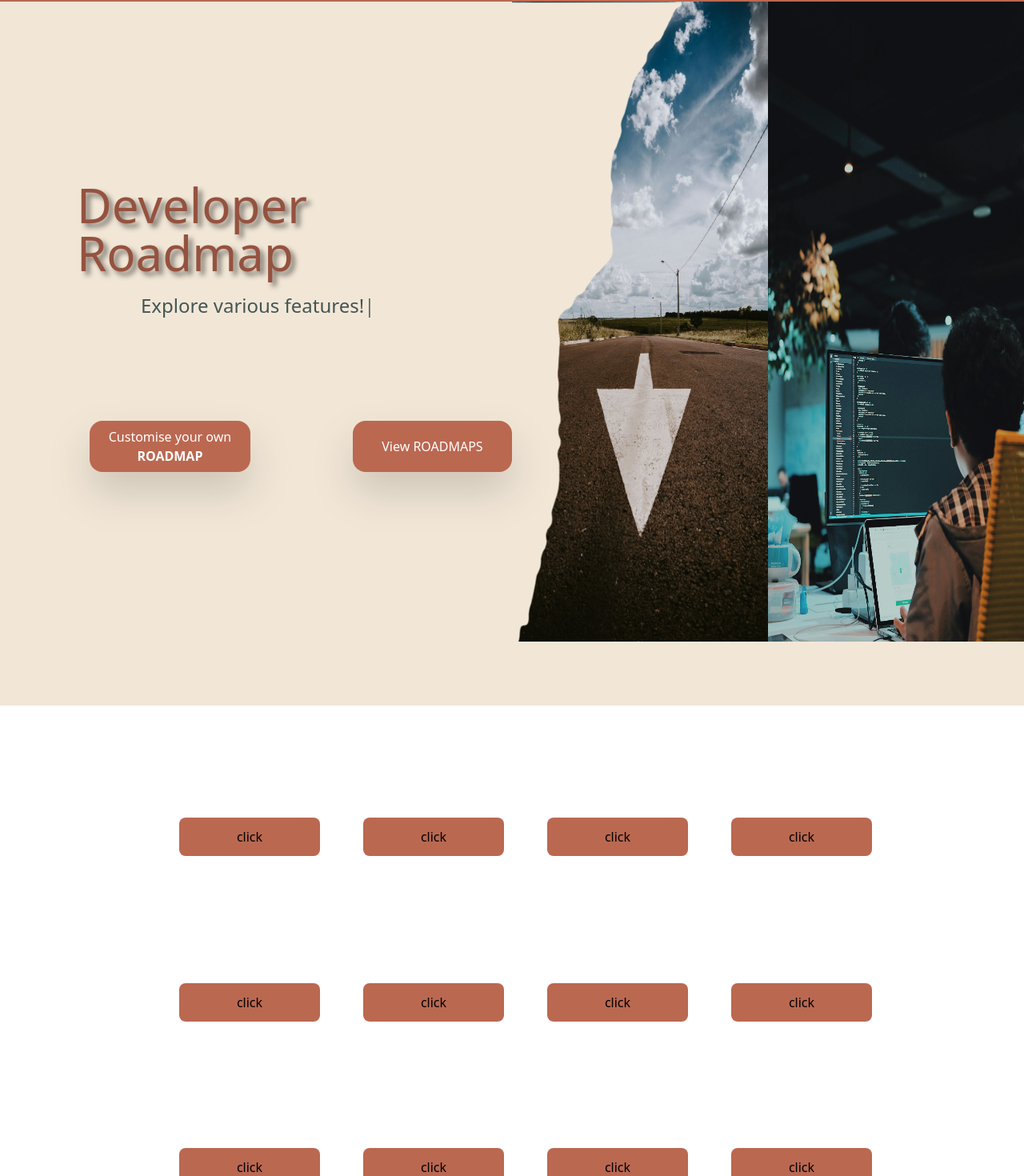
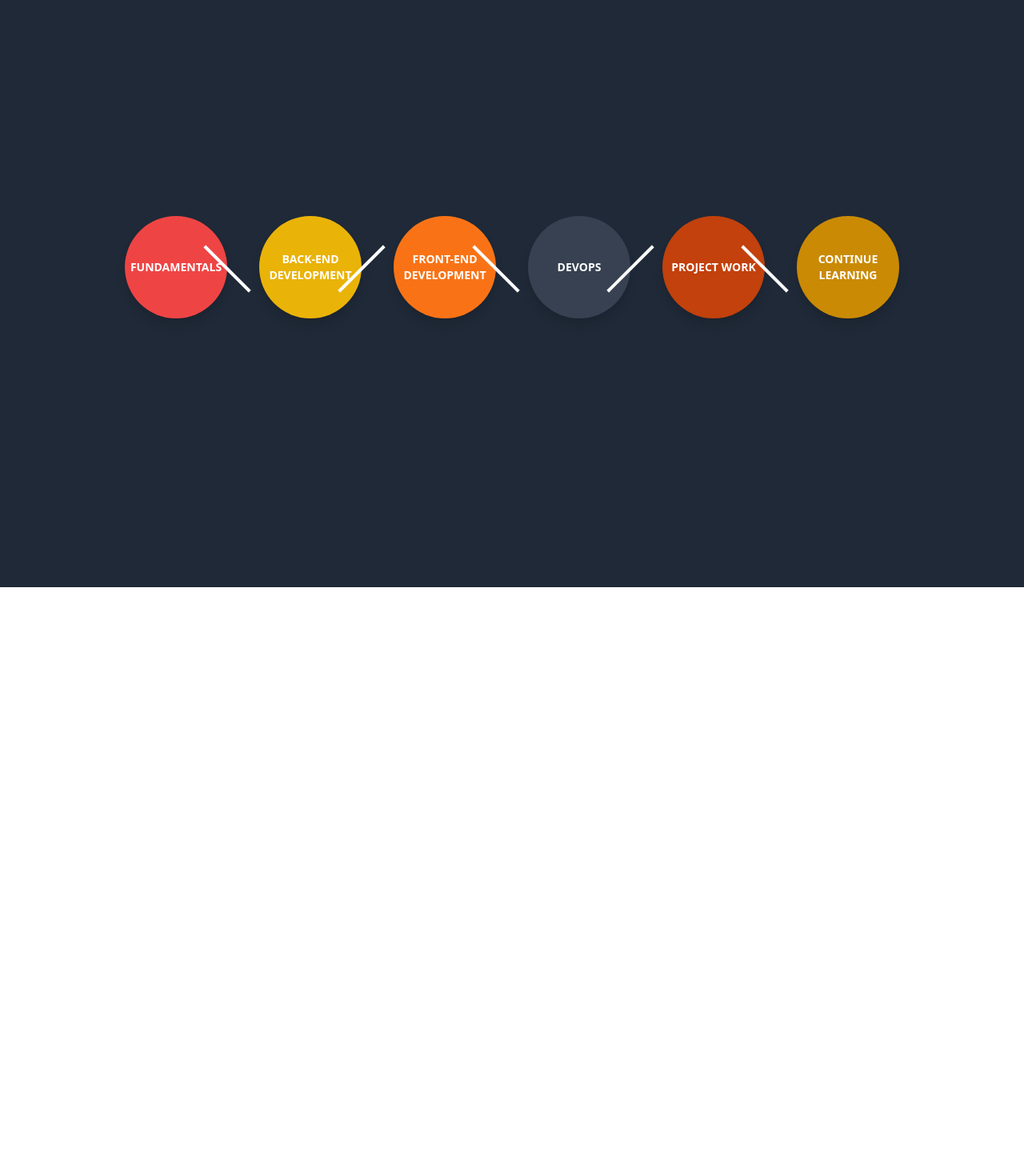
Before and after one commit to mehakSharma2/Zenith, a React (Create React App) app in the folder my-app/: page / in a window 1280 px wide. Shown: the part 66-1536 px from the top of the page at 80% size. After the commit the page ends 800 px from the top, so only its background shows below. Built offline with nearby package versions, Linux system fonts and the light colour scheme.

Commit message:
make changes

```diff
--- a/my-app/src/App.js
+++ b/my-app/src/App.js
@@ -1,12 +1,13 @@
 import './App.css';
-import Main from './components/Main';
-import Form from './components/Form';
-import Login from './components/Login';
-import {
-  BrowserRouter as Router,
-  Route,
-  Routes
-} from "react-router-dom";
+import Roadmap from './components/Roadmap';
+// import Main from './components/Main';
+// import Form from './components/Form';
+// import Login from './components/Login';
+// import {
+//   BrowserRouter as Router,
+//   Route,
+//   Routes
+// } from "react-router-dom";
 
 
 
@@ -14,7 +15,7 @@ function App() {
 
   return (
     <>
-     <Router>
+     {/* <Router>
 
     <Routes>
      <Route  path="/" element={<Main/>} />
@@ -22,7 +23,9 @@ function App() {
      <Route  path="/login" element={<Login/>} />
         </Routes>
 
-     </Router>
+     </Router> */}
+
+     <Roadmap/>
 
 
     </>
--- a/my-app/src/components/Login.js
+++ b/my-app/src/components/Login.js
@@ -168,9 +168,9 @@ const App = () => {
 
         <div style={styles.registerText}>
           {showFirst ? (
-            <>Don't have an account yet? <a href="/" style={styles.link} onClick={() => setShowFirst(false)}>Register for free</a></>
+            <>Don't have an account yet? <a href="#" style={styles.link} onClick={() => setShowFirst(false)}>Register for free</a></>
           ) : (
-            <>Already have an account? <a href="/" style={styles.link} onClick={() => setShowFirst(true)}>Sign in</a></>
+            <>Already have an account? <a href="#" style={styles.link} onClick={() => setShowFirst(true)}>Sign in</a></>
           )}
         </div>
       </div>
--- a/my-app/src/components/Main.js
+++ b/my-app/src/components/Main.js
@@ -1,6 +1,7 @@
 import React from 'react'
 import img1 from './img1.png'
 import img2 from './img2.jpg'
+import bgImg from './bgImg.jpeg'
 import {Link} from 'react-router-dom';
 import { useNavigate } from "react-router-dom";
 import { useEffect, useRef } from 'react';
@@ -43,7 +44,7 @@ export default function Main(props){
 
   return (
     <>
-    <nav className="bg-[#bb6851] text-white">
+    <nav className="bg-blue-400 text-white">
   <div className="max-w-screen-xl flex flex-wrap items-center justify-between mx-auto p-4">
       <span className="self-center text-3xl font-semibold whitespace-nowrap text-shadow-lg dark:text-white">Zenith</span>
       <Link to='/login' className='hover:text-shadow-lg '>Login/SignUp</Link>
@@ -71,79 +72,79 @@ export default function Main(props){
 
     </div>
 
-    <div className="mt-20 w-screen h-screen flex justify-center bg-white ">
-        <div className='mt-[100px] w-[85%] p-10 pl-32 flex flex-wrap justify-between '>
+    <div className="mt-20 w-screen h-screen flex justify-center bg-white  "style={{ backgroundImage: `url(${bgImg})`, backgroundSize: 'cover', backgroundPosition: 'center',  }}>
+        <div className='mt-[100px] w-[85%] p-10 pl-32 flex flex-wrap justify-between text-white opacity-100  '>
 
-        <div className='w-1/4'>
+        <div className='w-1/4 drop-shadow-lg'>
+        <button className='bg-[#c3b298] w-44 h-12 rounded-lg '>
+             Frontend developer
+        </button>
+        </div>
+
+        <div className='w-1/4 drop-shadow-lg'>
         <button className='bg-[#bb6851] w-44 h-12 rounded-lg '>
              click
         </button>
         </div>
 
-        <div className='w-1/4'>
+        <div className='w-1/4 drop-shadow-lg'>
+        <button className='bg-blue-400 w-44 h-12 rounded-lg '>
+             click
+        </button>
+        </div>
+
+        <div className='w-1/4 drop-shadow-lg'>
         <button className='bg-[#bb6851] w-44 h-12 rounded-lg '>
              click
         </button>
         </div>
 
-        <div className='w-1/4'>
+        <div className='w-1/4 drop-shadow-lg'>
         <button className='bg-[#bb6851] w-44 h-12 rounded-lg '>
              click
         </button>
         </div>
 
-        <div className='w-1/4'>
-        <button className='bg-[#bb6851] w-44 h-12 rounded-lg '>
-             click
-        </button>
-        </div>
-
-        <div className='w-1/4'>
-        <button className='bg-[#bb6851] w-44 h-12 rounded-lg '>
-             click
-        </button>
-        </div>
-
-        <div className='w-1/4'>
+        <div className='w-1/4 drop-shadow-lg'>
         <button className='bg-[#bb6851] w-44 h-12 rounded-lg '>
              click
         </button>
         </div>
 
 
-        <div className='w-1/4'>
+        <div className='w-1/4 drop-shadow-lg'>
         <button className='bg-[#bb6851] w-44 h-12 rounded-lg '>
              click
         </button>
         </div>
 
 
-        <div className='w-1/4'>
+        <div className='w-1/4 drop-shadow-lg'>
         <button className='bg-[#bb6851] w-44 h-12 rounded-lg '>
              click
         </button>
         </div>
 
 
-        <div className='w-1/4'>
+        <div className='w-1/4 drop-shadow-lg'>
         <button className='bg-[#bb6851] w-44 h-12 rounded-lg '>
              click
         </button>
         </div>
 
-        <div className='w-1/4'>
+        <div className='w-1/4 drop-shadow-lg'>
         <button className='bg-[#bb6851] w-44 h-12 rounded-lg '>
              click
         </button>
         </div>
 
-        <div className='w-1/4'>
+        <div className='w-1/4 drop-shadow-lg'>
         <button className='bg-[#bb6851] w-44 h-12 rounded-lg '>
              click
         </button>
         </div>
 
-        <div className='w-1/4'>
+        <div className='w-1/4 drop-shadow-lg'>
         <button className='bg-[#bb6851] w-44 h-12 rounded-lg '>
              click
         </button>
--- /dev/null
+++ b/my-app/src/components/Roadmap.js
@@ -0,0 +1,39 @@
+import React from 'react';
+
+const circles = [
+  { text: 'FUNDAMENTALS', color: 'bg-red-500' },
+  { text: 'BACK-END DEVELOPMENT', color: 'bg-yellow-500' },
+  { text: 'FRONT-END DEVELOPMENT', color: 'bg-orange-500' },
+  { text: 'DEVOPS', color: 'bg-gray-700' },
+  { text: 'PROJECT WORK', color: 'bg-orange-700' },
+  { text: 'CONTINUE LEARNING', color: 'bg-yellow-600' },
+];
+
+const Roadmap = () => (
+  <div className="flex justify-center items-center min-h-screen bg-gray-800">
+    <div className="flex flex-wrap justify-center gap-10">
+      {circles.map((circle, index) => (
+        <div key={index} className="relative flex flex-col items-center">
+          {/* Connecting lines */}
+          {index > 0 && (
+            <div
+              className="absolute w-20 h-1 bg-white z-20"
+              style={{ top: '50%', left: '-5rem', transform: `rotate(${index % 2 !== 0 ? '45deg' : '-45deg'})` }}
+            />
+          )}
+          {/* Wrapper to handle margins */}
+          <div className="my-4">
+            {/* Circle */}
+            <div
+              className={`${circle.color} text-white flex items-center justify-center rounded-full w-32 h-32 shadow-lg z-50`}
+            >
+              <p className="text-center text-sm font-bold">{circle.text}</p>
+            </div>
+          </div>
+        </div>
+      ))}
+    </div>
+  </div>
+);
+
+export default Roadmap;
```
Also changed, not shown: my-app/src/components/bgImg.jpeg (added).
